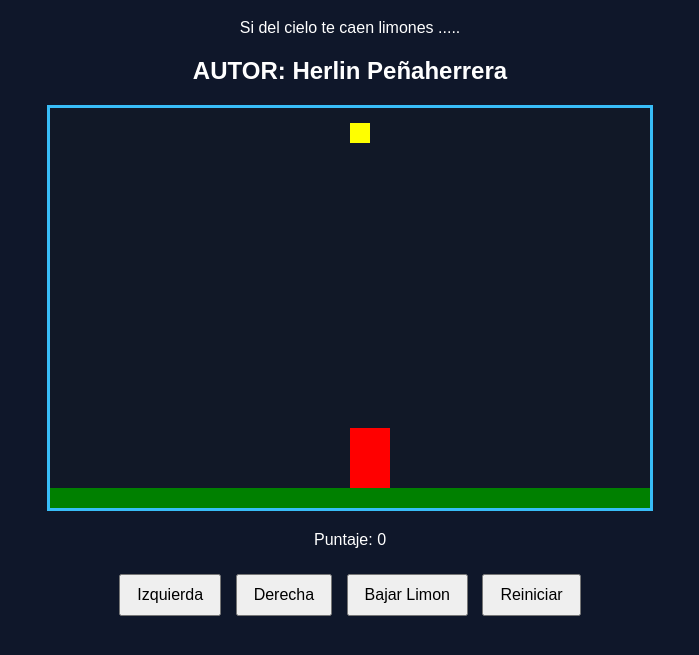
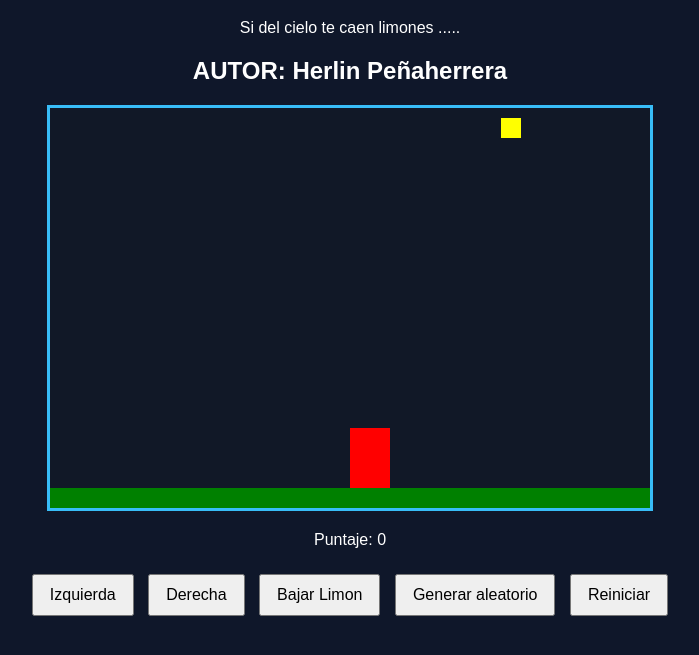
Before and after one commit to devbylin/juego_limones, a plain HTML site: page limones.html in a window 1280 px wide. Both pictures are taken after a click on the button "Bajar Limon". Shown: the part 81-736 px from the top of the page, without its empty margins (290-989 px from the left). Drawn offline with Linux system fonts and the light colour scheme.

Commit message:
posicion aleatoria del limon

```diff
--- a/limones.html
+++ b/limones.html
@@ -3,6 +3,7 @@
 <head>
   <title>Caza Estrellas</title>
   <link rel="stylesheet" href="limones.css">
+  <script src="util.js"></script>
 
 </head>
 <body onload="iniciar()">
@@ -20,6 +21,7 @@
       <button onclick="moverIzquierda()">Izquierda</button>
       <button onclick="moverDerecha()">Derecha</button>
       <button onclick="bajarLimon()">Bajar Limon</button>
+      <button onclick="generarAleatorio()">Generar aleatorio</button>
       <button>Reiniciar</button>
     </div>
   </div>
--- a/limones.js
+++ b/limones.js
@@ -15,7 +15,7 @@ let limonY = 5;
 function iniciar() {
     dibujarSuelo();
     dibujarPersonaje();
-    dibujarLimon();
+    aparecerLimon();
 }
 
 function dibujarSuelo() {
@@ -31,12 +31,10 @@ function dibujarPersonaje() {
 function moverIzquierda(){
     personajeX = personajeX-10;
     actualizarPantalla();
-    deteectarColision();
 }
 function moverDerecha(){
     personajeX = personajeX+10;
     actualizarPantalla();
-    deteectarColision();
 
 }
 
@@ -58,11 +56,23 @@ function bajarLimon(){
     limonY = limonY + 10;
     dibujarLimon();
     actualizarPantalla();
+    detectarColision();
 }
-function deteectarColision(){
-    if (limonX + ANCHO_LIMON > personajeX && limonX < personajeX + ANCHO_PERSONAJE &&
-    limonY + ALTURA_LIMON > personajeY && limonY < personajeY + ALTURA_PERSONAJE ){
-        alert("ATRAPADO!!!")
-
+function detectarColision() {
+    if (limonX + ANCHO_LIMON > personajeX &&
+        limonX < personajeX + ANCHO_PERSONAJE &&
+        limonY + ALTURA_LIMON > personajeY &&
+        limonY < personajeY + ALTURA_PERSONAJE) {
+        aparecerLimon();
     }
 }
+function probarAleatorio(){
+    let aleatorio = generarAleatorio(10,80);
+    console.log(aleatorio);
+
+}
+function aparecerLimon(){
+    limonX = generarAleatorio(0, canvas.width - ANCHO_LIMON);
+    limonY = 0;
+    actualizarPantalla();
+}
--- /dev/null
+++ b/util.js
@@ -0,0 +1,8 @@
+
+function generarAleatorio(min, max) {
+    let random = Math.random();
+    let numero = random * (max - min);
+    let numeroEntero = Math.ceil(numero);
+    numeroEntero = numeroEntero + min;
+    return numeroEntero
+}
```
